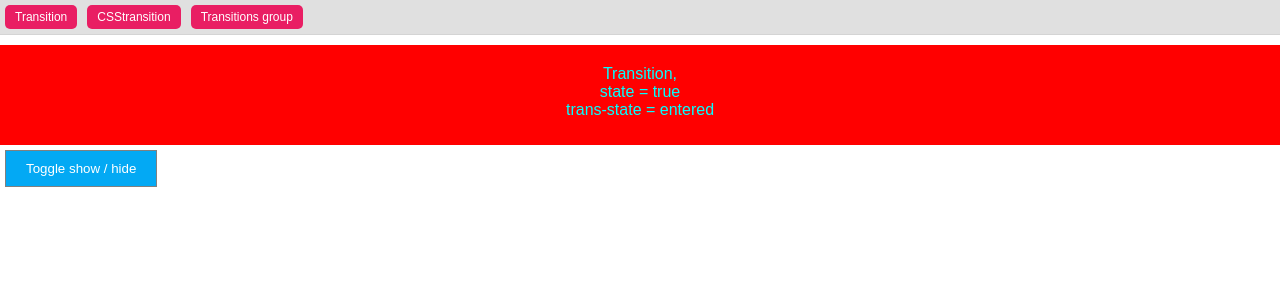
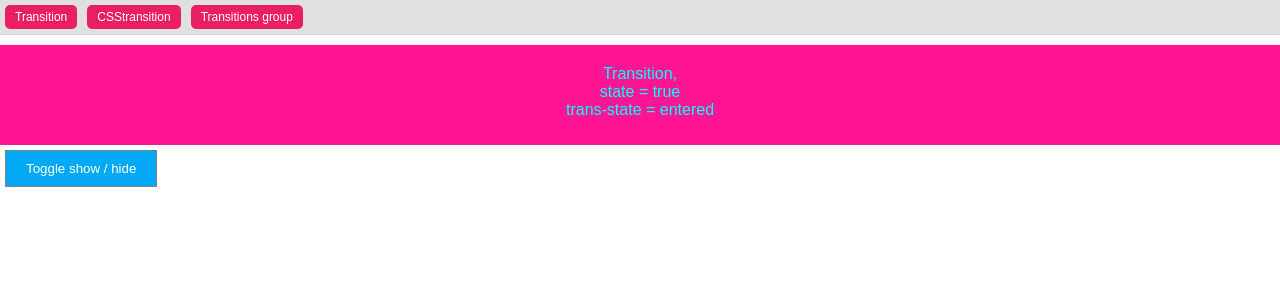
Before and after one commit to mukhtarB/react-transitions, a React (Create React App) app: page /transition in a window 1280 px wide. Shown: the top 300 px of the page. Built offline with nearby package versions, Linux system fonts and the light colour scheme.

Commit message:
moved the css into imported style sheet

```diff
--- a/src/components/Transition.js
+++ b/src/components/Transition.js
@@ -34,17 +34,12 @@ class TransitionComp extends Component{
                 >
 
                     { (transitionState) =>
-                         <div style = {{
-                            background:'red',
-                            height: transitionState === 'exiting' || transitionState === 'exited' ? '0px' : '80px',
-                            textAlign: 'center',
-                            color: 'cyan',
-                            paddingTop: '20px',
-                            transition: 'all ease 2s',
-                            opacity: transitionState === 'exiting' || transitionState === 'exited' ? 0 : 1,
-                            transform: transitionState === 'exiting' || transitionState === 'exited' ? 'translateX(-100%)' : 'unset',
-
-                        }}> Transition, <br /> state = {`${this.state.show}`} <br /> trans-state = {transitionState} </div>
+                        <div className = {`boxed boxed-${transitionState}`}>
+                            Transition, <br />
+                            state = {`${this.state.show}`} <br />
+                            trans-state = {transitionState}
+                            {console.log(transitionState)}
+                        </div>
                     }
 
                 </Transition>
--- a/src/css/App.css
+++ b/src/css/App.css
@@ -81,6 +81,36 @@
             TRANSITIONS BASIC
 ========================================*/
 
+.boxed {
+	background-color: deeppink;
+	height: 80px;
+	text-align: center;
+	color: cyan;
+	padding-top: 20px;
+	transition: all ease 2s;
+	opacity: 1;
+}
+
+.boxed.boxed-entering {
+	background-color: darkmagenta;
+	transform: translateX(0%);
+}
+
+/* same as intial declarations */
+/* .boxed.boxed-entered {
+	background-color: deeppink;
+	opacity: 1;
+} */
+
+.boxed.boxed-exiting {
+	background-color: forestgreen;
+}
+
+.boxed.boxed-exited {
+	background-color: darksalmon;
+	opacity: 0;
+	transform: translateX(-100%);
+}
 /*=======================================
             CSSTRANSITIONS
 ========================================*/
```
